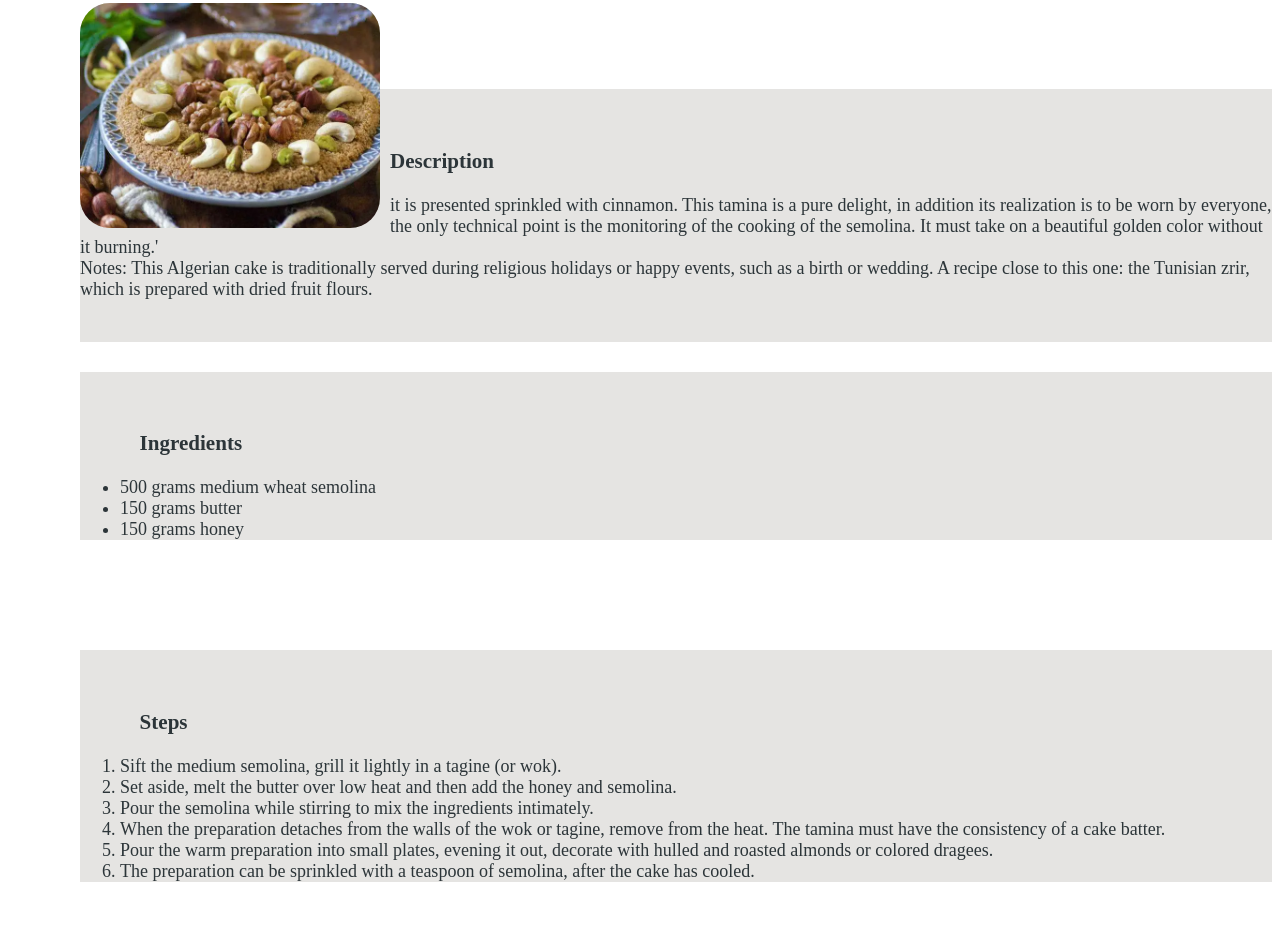
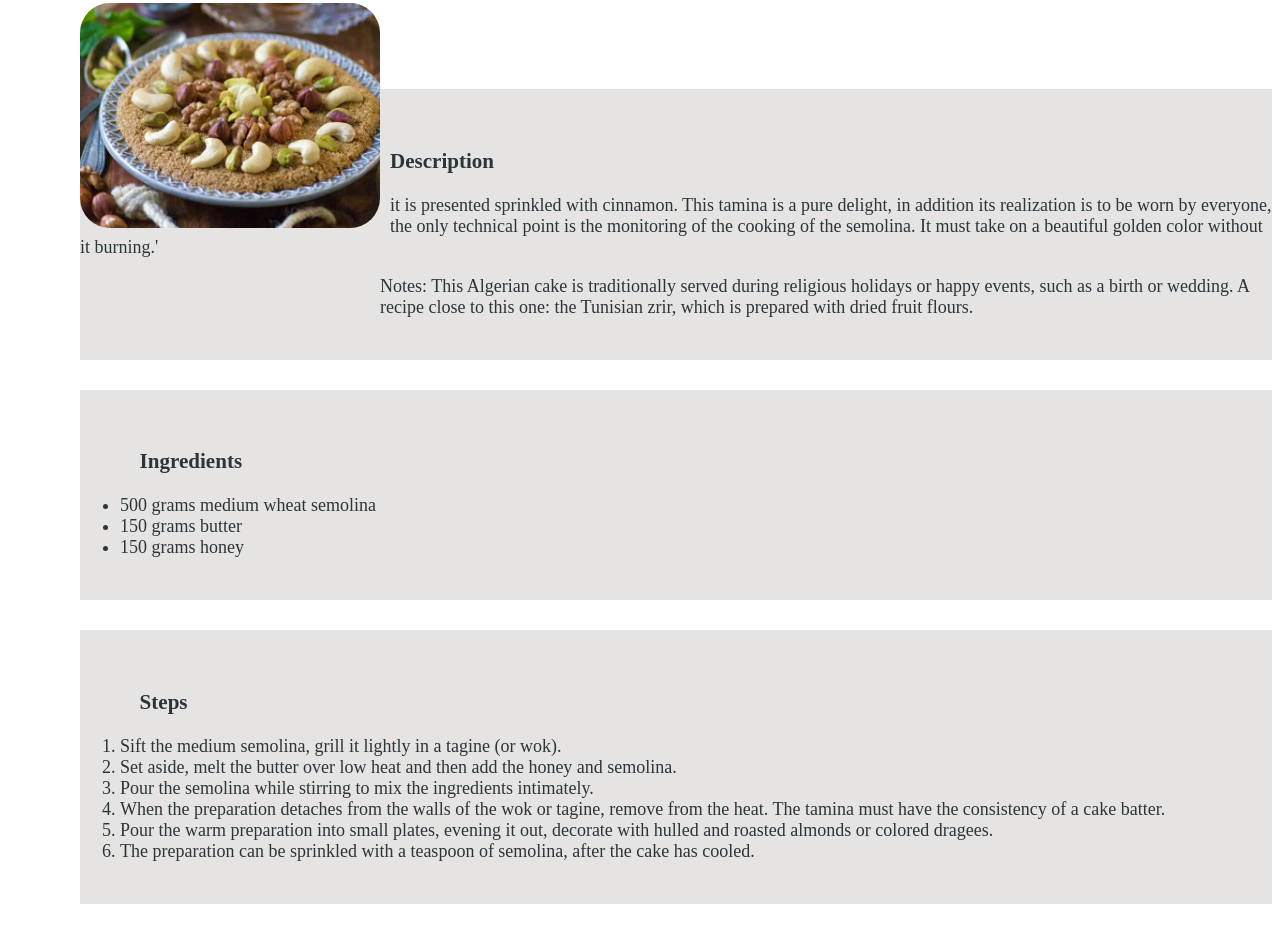
Before and after one commit to yacine-bkf/odin-recipes, a plain HTML site: page recipes/tamina.html in a window 1280 px wide. Shown: the part 87-1030 px from the top of the page. After the commit the page ends 991 px from the top, so only its background shows below. Drawn offline with Linux system fonts and the light colour scheme.

Commit message:
Update tamina.html
changed classes names
made the note in the description into a paragraph and style it

```diff
--- a/recipes/tamina.html
+++ b/recipes/tamina.html
@@ -15,17 +15,17 @@
     <h3>Description</h3>
     <p>
         it is presented sprinkled with cinnamon. This tamina is a pure delight, in addition its realization is to be worn by everyone, the only technical point is the monitoring of the cooking of the semolina. It must take on a beautiful golden color without it burning.'
-        <br>Notes: This Algerian cake is traditionally served during religious holidays or happy events, such as a birth or wedding. A recipe close to this one: the Tunisian zrir, which is prepared with dried fruit flours.
+    </p><p style="padding-left: 300px;"> Notes: This Algerian cake is traditionally served during religious holidays or happy events, such as a birth or wedding. A recipe close to this one: the Tunisian zrir, which is prepared with dried fruit flours.
     </p>
 </div>
-<div class="text">
+<div class="text d">
     <h3>Ingredients</h3>
     <ul>
         <li>500 grams medium wheat semolina</li>
             <li>150 grams butter</li>
                 <li>150 grams honey</li>
     </ul>
-</div><div class="text">
+</div><div class="text d">
     <h3>Steps</h3>
     <ol>
         <li>Sift the medium semolina, grill it lightly in a tagine (or wok).</li>
```
